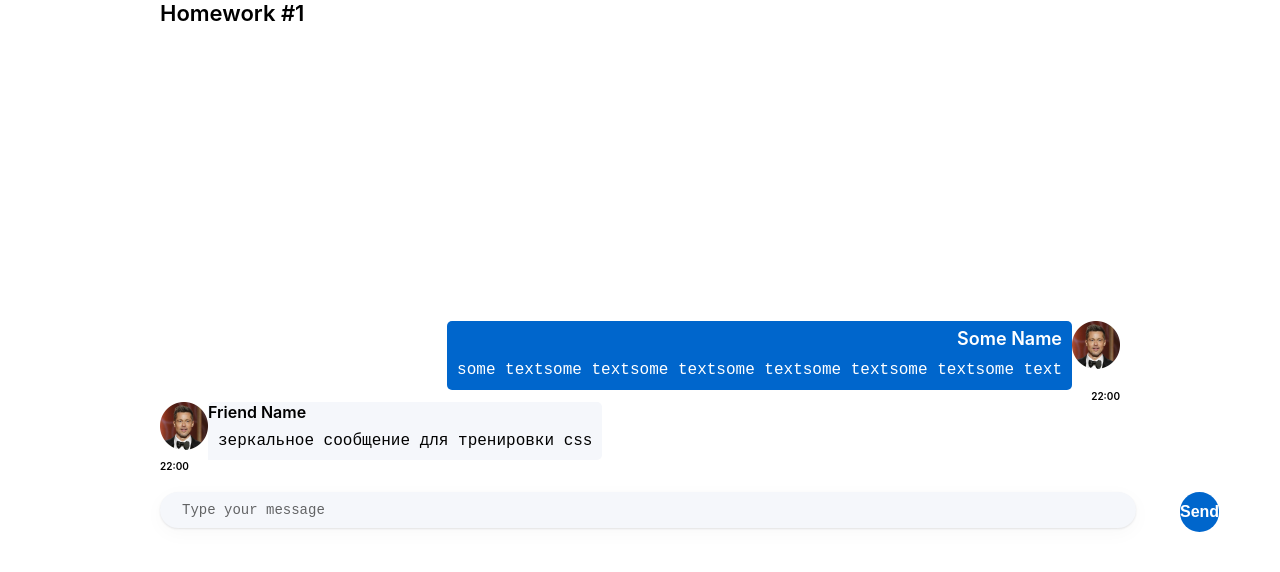
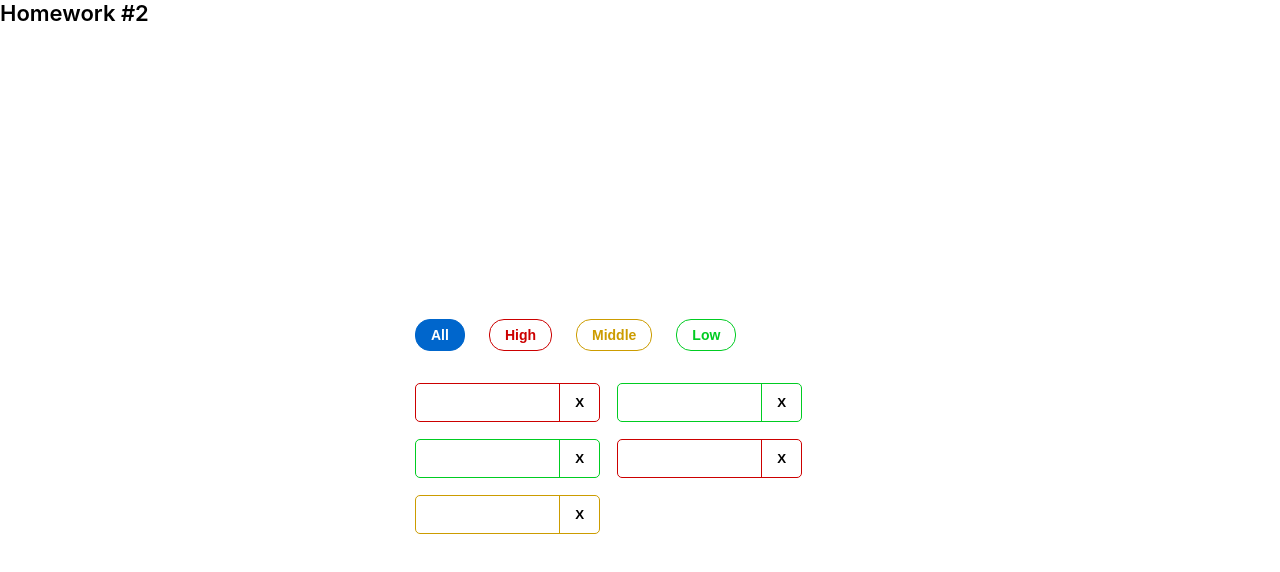
Before and after one commit to NikolosD/hw-2, a React (Create React App) app in the folder hws2-master/: page / in a window 1280 px wide. Shown: the top 572 px of the page. Built offline with nearby package versions, Linux system fonts and the light colour scheme.

Commit message:
second hw

```diff
--- a/hws2-master/src/s1-main/App.tsx
+++ b/hws2-master/src/s1-main/App.tsx
@@ -1,13 +1,14 @@
 import React from 'react'
 import s from './App.module.css'
 import HW1 from '../s2-homeworks/hw01/HW1'
+import HW2 from "../s2-homeworks/hw02/HW2";
 
 function App() {
     return (
         <div className={s.App}>
-            <HW1/>
+            {/*<HW1/>*/}
             {/*раскомментировать по ходу выполнения*/}
-            {/*<HW2/>*/}
+            <HW2/>
             {/*<HW3/>*/}
             {/*<HW4/>*/}
 
--- a/hws2-master/src/s2-homeworks/hw02/HW2.tsx
+++ b/hws2-master/src/s2-homeworks/hw02/HW2.tsx
@@ -1,6 +1,7 @@
 import React, {useState} from 'react'
 import Affairs from './affairs/Affairs'
 import s2 from '../../s1-main/App.module.css'
+import affairs from "./affairs/Affairs";
 
 /*
 * 1 - описать типы AffairPriorityType, AffairType
@@ -17,16 +18,16 @@
 * */
 
 // types
-export type AffairPriorityType = any // need to fix any
+export type AffairPriorityType = 'low' | 'middle' | 'high' // need to fix any
 export type AffairType = {
-    _id: any // need to fix any
-    name: any // need to fix any
+    _id: number // need to fix any
+    name: string // need to fix any
     priority: AffairPriorityType
 }
 export type FilterType = 'all' | AffairPriorityType
 
 // constants
-const defaultAffairs: any = [ // need to fix any
+const defaultAffairs: AffairType[] = [ // need to fix any
     {_id: 1, name: 'React', priority: 'high'}, // студенты могут изменить содержимое name и количество элементов в массиве, ...priority не менять!
     {_id: 2, name: 'anime', priority: 'low'},
     {_id: 3, name: 'games', priority: 'low'},
@@ -35,23 +36,26 @@
 ]
 
 // pure helper functions
-export const filterAffairs = (affairs: any, filter: any): any => { // need to fix any
+export const filterAffairs = (affairs: AffairType[], filter: FilterType): AffairType[]=> {
 
+    if (filter === 'all') {
+        return affairs;
+    }
 
-    return affairs // need to fix
+    return affairs.filter(a=> a.priority === filter)
 }
-export const deleteAffair = (affairs: any, _id: any): any => { // need to fix any
+export const deleteAffair = (affairs: AffairType[], _id: number): AffairType[] => { // need to fix any
 
-    return affairs // need to fix
+    return affairs.filter(a=> a._id !== _id)
 }
 
 function HW2() {
-    const [affairs, setAffairs] = useState<any>(defaultAffairs) // need to fix any
+    const [affairs, setAffairs] = useState<AffairType[]>(defaultAffairs) // need to fix any
     const [filter, setFilter] = useState<FilterType>('all')
 
     const filteredAffairs = filterAffairs(affairs, filter)
-    const deleteAffairCallback = (_id: any) => { // need to fix any
-        // need to fix
+    const deleteAffairCallback = (_id: number) => { // need to fix any
+        return setAffairs((prev)=> prev.filter(a=>a._id !== _id))
     }
 
     return (
--- a/hws2-master/src/s2-homeworks/hw02/affairs/Affairs.tsx
+++ b/hws2-master/src/s2-homeworks/hw02/affairs/Affairs.tsx
@@ -4,24 +4,24 @@
 import s from './Affairs.module.css'
 
 type AffairsPropsType = {
-    data: any // need to fix any
-    setFilter: any
-    deleteAffairCallback: any
+    data: AffairType[] // need to fix any
+    setFilter: (filter: FilterType)=> void
+    deleteAffairCallback: (id: number)=> void
     filter: FilterType
 }
 
 function Affairs(props: AffairsPropsType) {
     const setAll = () => {
-        // need to fix
+        props.setFilter('all')
     }
     const setHigh = () => {
-        // need to fix
+        props.setFilter('high')
     }
     const setMiddle = () => {
-        // need to fix
+        props.setFilter('middle')
     }
     const setLow = () => {
-        // need to fix
+        props.setFilter('low')
     }
 
     const cnAll = s.button + ' ' + s.all + (props.filter === 'all' ? ' ' + s.active : '')
--- a/hws2-master/src/s2-homeworks/hw02/affairs/affair/Affair.tsx
+++ b/hws2-master/src/s2-homeworks/hw02/affairs/affair/Affair.tsx
@@ -6,12 +6,12 @@
 type AffairPropsType = {
     // key не нужно типизировать
     affair: AffairType
-    deleteAffairCallback: any // need to fix any
+    deleteAffairCallback: (id:number)=>void // need to fix any
 }
 
 function Affair(props: AffairPropsType) {
     const deleteCallback = () => {
-        // need to fix
+props.deleteAffairCallback(props.affair._id)
     }
 
     const nameClass = s.name + ' ' + s2[props.affair.priority]
@@ -35,7 +35,7 @@
             <button
                 id={'hw2-button-delete-' + props.affair._id}
                 className={buttonClass}
-                // need to fix
+                onClick={deleteCallback}
 
             >
                 {/*текст кнопки могут изменить студенты*/}
```
